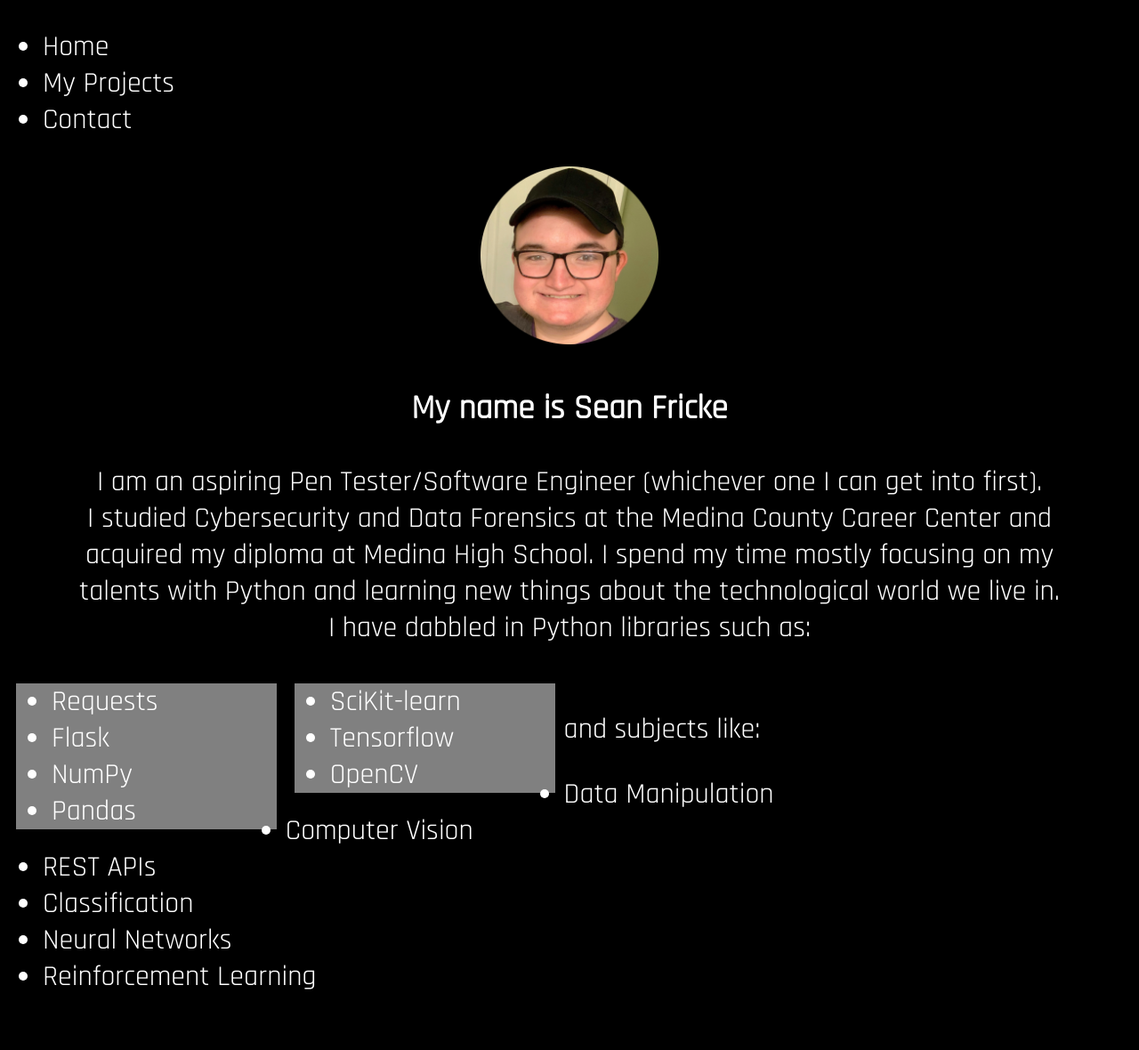
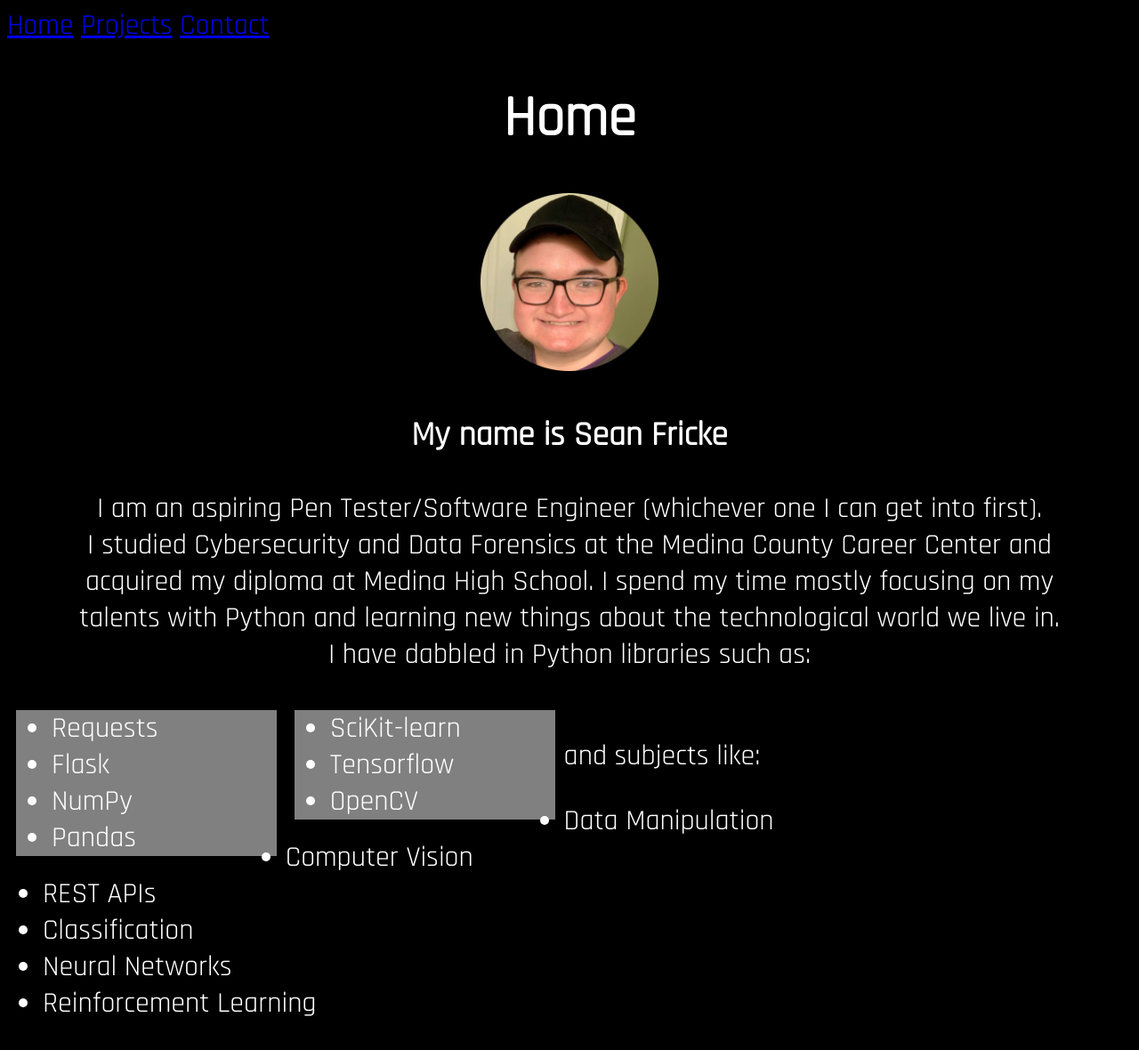
Before and after one commit to CommPlayVG/FlaskWebsite, a Flask app: page / in a window 1280 px wide. Shown: the whole page at 89% size. Before the commit the page ends 1112 px from the top, so only its background shows below. Run offline with Flask 2, Linux system fonts and the light colour scheme.

Commit message:
Add updated navigation bars on pages

```diff
--- a/templates/contact.html
+++ b/templates/contact.html
@@ -6,6 +6,9 @@
     <title>Contact</title>
 </head>
 <body>
+    <a href="/">Home</a>
+    <a href="/projects">Projects</a>
+    <a href="/contact">Contact</a>
     <h1>Contact Me</h1>
 </body>
 </html>
--- a/templates/index.html
+++ b/templates/index.html
@@ -8,12 +8,11 @@
     <link rel="stylesheet" href="/static/CSS/main.css">
 </head>
 <body>
-    <ul>
-        <li>Home</li>
-        <li>My Projects</li>
-        <li>Contact</li>
-    </ul>
+    <a href="/">Home</a>
+    <a href="/projects">Projects</a>
+    <a href="/contact">Contact</a>
     <center>
+        <h1>Home</h1>
         <img src= "/static/Images/Portrait.png"
              alt="Sean Fricke" width="200" height="200">
         <h3>My name is Sean Fricke</h3>
```
